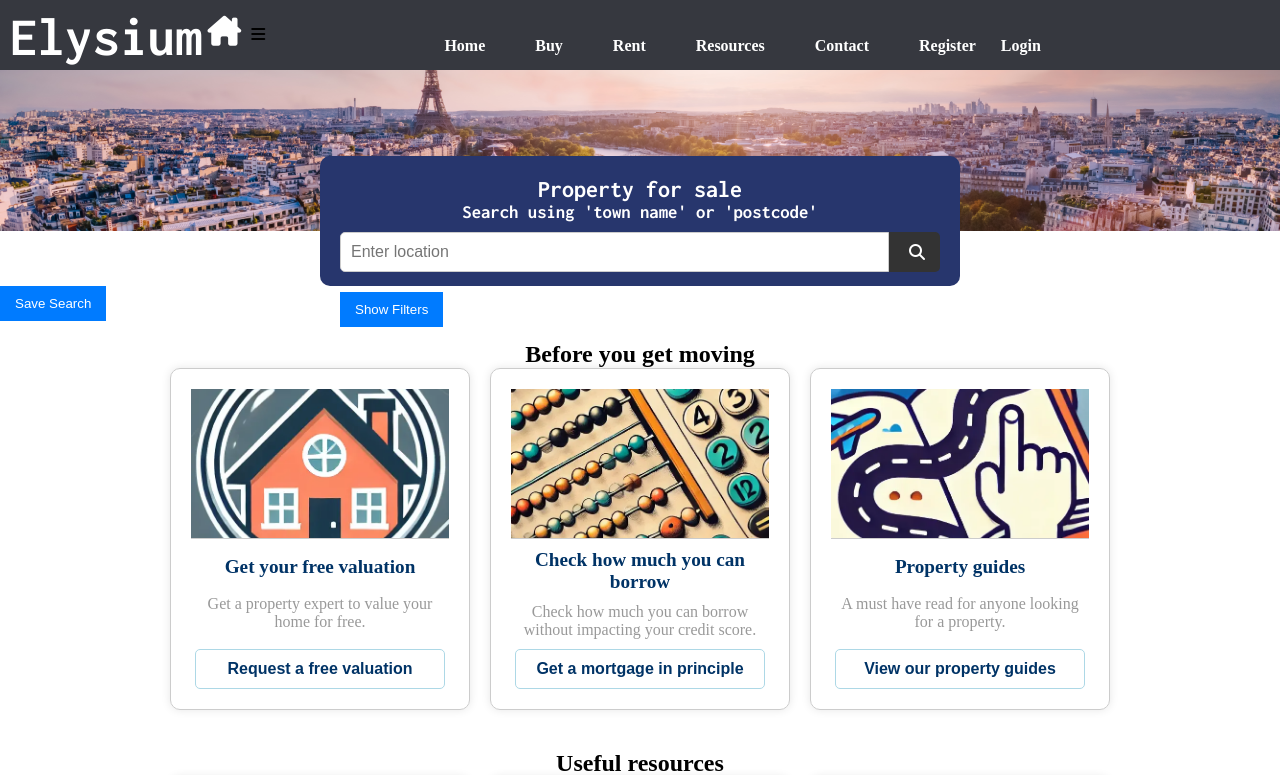
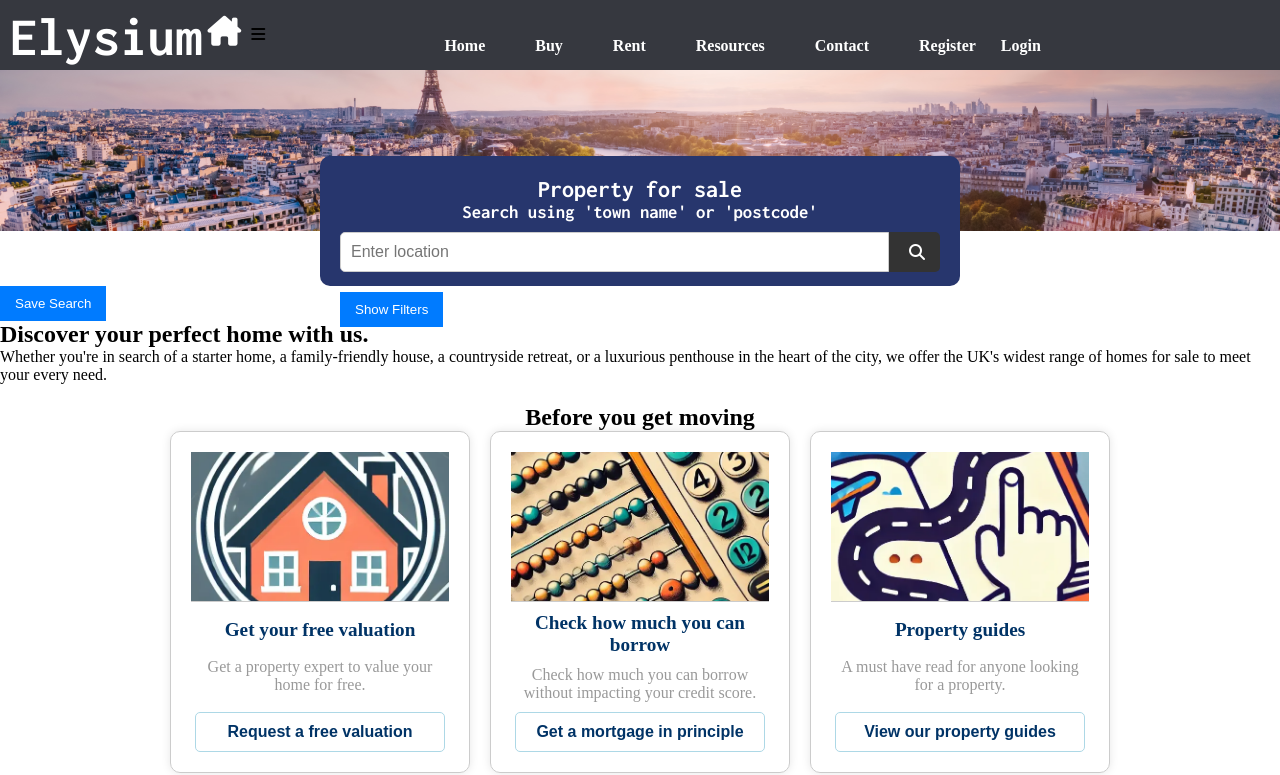
Before and after one commit to Dhitchen28963/elysium-realestate-django, a Django app: page /property-sale/ in a window 1280 px wide. Shown: the top 775 px of the page. Run offline with Django 4.2, Linux system fonts and the light colour scheme; parts of the project's set-up code (start-up, migrations or seed data) failed here and were passed over; some libraries are stand-ins or nearby versions.

Commit message:
Added property specific text and styling

```diff
--- a/real_estate/templates/real_estate/property_sale.html
+++ b/real_estate/templates/real_estate/property_sale.html
@@ -77,37 +77,11 @@
     {% endfor %}
   </div>
 </main>
+{% endblock %}
 
-<!-- Modal for messages -->
-<div id="messageModal" class="modal">
-  <div class="modal-content">
-    <span class="close">&times;</span>
-    <p id="modalMessage"></p>
-  </div>
+{% block sale_text %}
+<div class="page-specific-text">
+    <h2>Discover your perfect home with us.</h2>
+    <p>Whether you're in search of a starter home, a family-friendly house, a countryside retreat, or a luxurious penthouse in the heart of the city, we offer the UK's widest range of homes for sale to meet your every need.</p>
 </div>
-
-<!-- Modal for scheduling a viewing -->
-<div id="viewingModal" class="modal">
-  <div class="modal-content">
-    <span class="close">&times;</span>
-    <h2>Schedule a Viewing</h2>
-    <form id="custom-viewing-form" method="post" action="{% url 'request_custom_viewing' 0 %}" data-property-id="0">
-      {% csrf_token %}
-      <label for="name">Name:</label>
-      <input type="text" id="name" name="name" required>
-      <label for="contact">Contact:</label>
-      <input type="text" id="contact" name="contact" required>
-      <label for="email">Email:</label>
-      <input type="email" id="email" name="email" required>
-      <label for="preferred_date">Preferred Date:</label>
-      <input type="date" id="preferred_date" name="preferred_date" required>
-      <label for="preferred_time">Preferred Time:</label>
-      <input type="time" id="preferred_time" name="preferred_time" required>
-      <label for="message">Message:</label>
-      <textarea id="message" name="message" required></textarea>
-      <button type="submit">Request Viewing</button>
-    </form>
-  </div>
-</div>
-
 {% endblock %}
--- a/templates/base.html
+++ b/templates/base.html
@@ -106,6 +106,8 @@
 
     <div class="main-content">
         {% block content %}{% endblock %}
+        {% block sale_text %}{% endblock %}
+        {% block rental_text %}{% endblock %}
     </div>
 
     <section class="before-moving-section">
@@ -167,6 +169,38 @@
     </div>
     {% endif %}
 
+    <!-- Modal for messages -->
+    <div id="messageModal" class="modal">
+        <div class="modal-content">
+            <span class="close">&times;</span>
+            <p id="modalMessage"></p>
+        </div>
+    </div>
+
+    <!-- Modal for scheduling a viewing -->
+    <div id="viewingModal" class="modal">
+        <div class="modal-content">
+            <span class="close">&times;</span>
+            <h2>Schedule a Viewing</h2>
+            <form id="custom-viewing-form" method="post" action="{% url 'request_custom_viewing' 0 %}" data-property-id="0">
+                {% csrf_token %}
+                <label for="name">Name:</label>
+                <input type="text" id="name" name="name" required>
+                <label for="contact">Contact:</label>
+                <input type="text" id="contact" name="contact" required>
+                <label for="email">Email:</label>
+                <input type="email" id="email" name="email" required>
+                <label for="preferred_date">Preferred Date:</label>
+                <input type="date" id="preferred_date" name="preferred_date" required>
+                <label for="preferred_time">Preferred Time:</label>
+                <input type="time" id="preferred_time" name="preferred_time" required>
+                <label for="message">Message:</label>
+                <textarea id="message" name="message" required></textarea>
+                <button type="submit">Request Viewing</button>
+            </form>
+        </div>
+    </div>
+
     <footer>
         <div class="footer-menu">
             <ul>
@@ -192,14 +226,6 @@
         </p>
     </footer>
 
-    <!-- Modal for messages -->
-    <div id="messageModal" class="modal">
-        <div class="modal-content">
-            <span class="close">&times;</span>
-            <p id="modalMessage"></p>
-        </div>
-    </div>
-
     <script src="https://kit.fontawesome.com/3b20d96fa9.js" crossorigin="anonymous"></script>
     <script src="{% static 'js/script.js' %}"></script>
 </body>
```
Also changed, not shown: real_estate/templates/real_estate/property_rent.html (+7 -33 lines), 1 other file.
